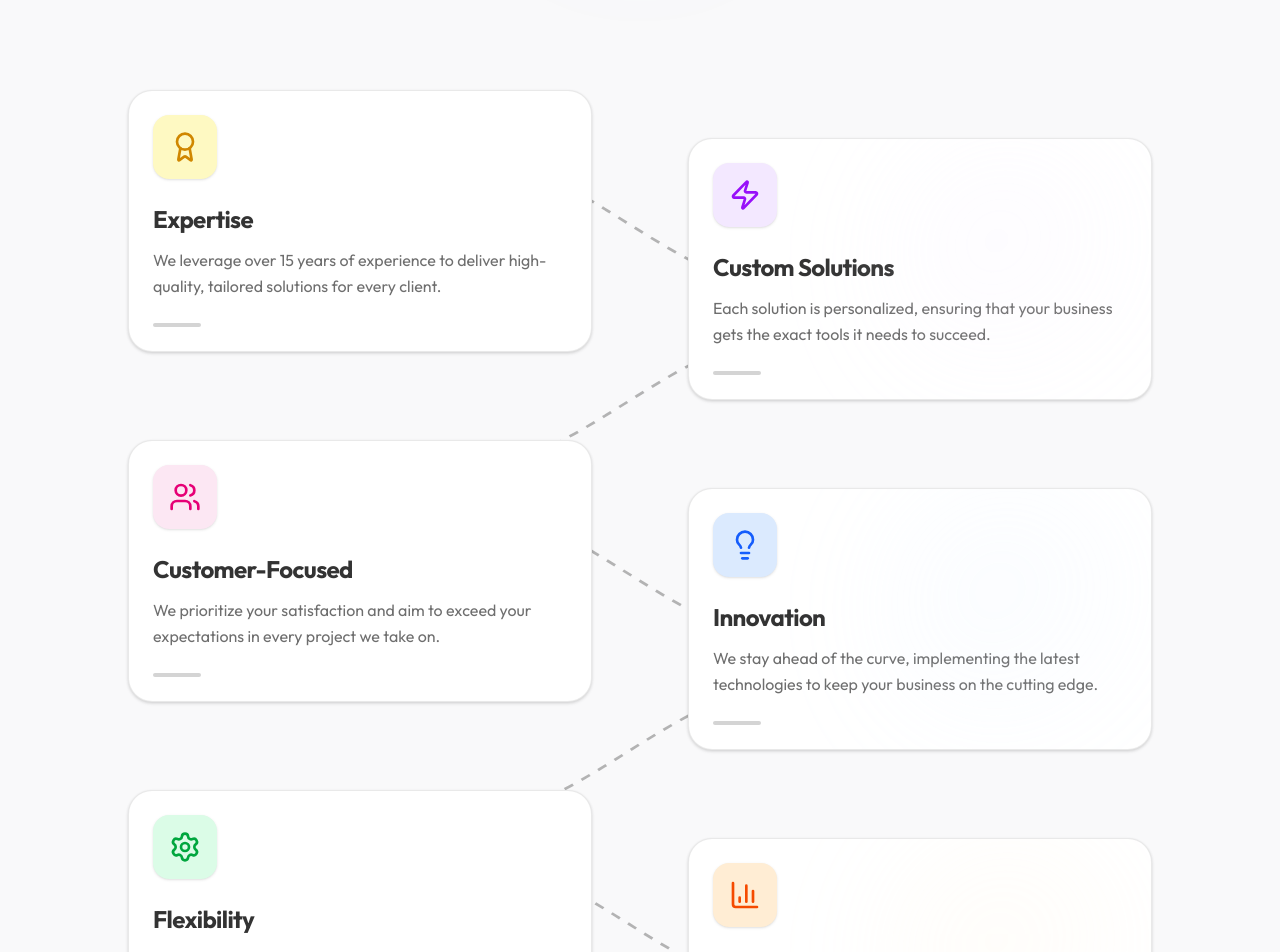
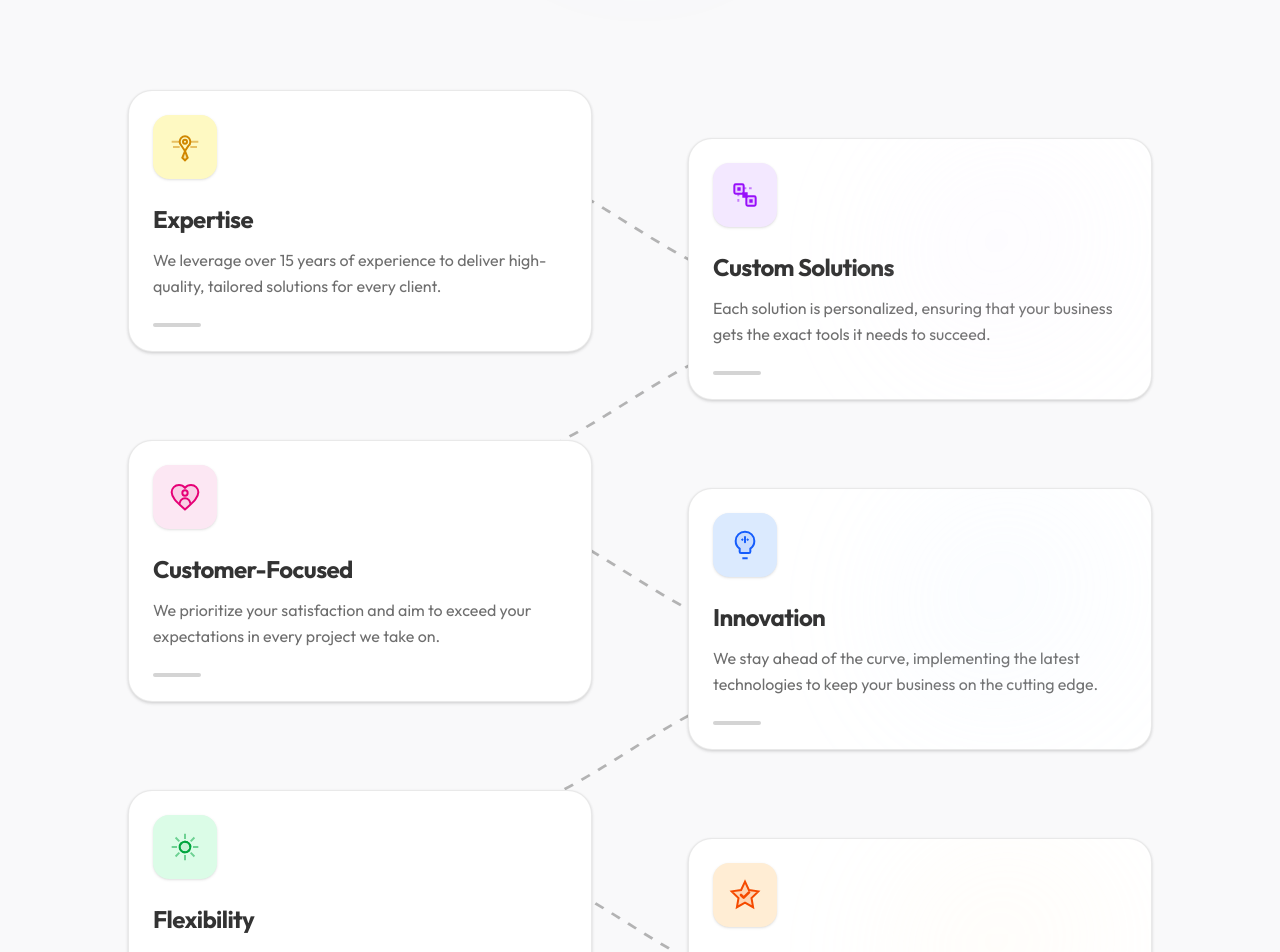
Before and after one commit to Sahil-796/vnp, a Next.js app: page / in a window 1280 px wide. Shown: the part 4900-5852 px from the top of the page. Built offline with nearby package versions, Linux system fonts and the light colour scheme.

Commit message:
add: custom icons

```diff
--- a/components/WhyChooseUs.tsx
+++ b/components/WhyChooseUs.tsx
@@ -5,6 +5,56 @@ import { cn } from "@/lib/utils";
 import { motion } from "framer-motion";
 import SectionTitle from "./SectionTitle";
 import { data } from "@/constants";
+
+// Custom SVG Icons
+const Icons = {
+    Expertise: (props: any) => (
+        <svg viewBox="0 0 24 24" fill="none" stroke="currentColor" strokeWidth="1.5" {...props}>
+            <path d="M12 15l-2 5l2 2l2-2l-2-5z" fill="currentColor" fillOpacity="0.2" />
+            <path d="M12 4a4 4 0 0 1 4 4c0 1.25-.5 2.4-1.4 3.1L12 15l-2.6-3.9A3.99 3.99 0 0 1 8 8a4 4 0 0 1 4-4z" />
+            <circle cx="12" cy="8" r="1.5" />
+            <path d="M16 8h6M16 12h5M2 8h6M3 12h5" strokeOpacity="0.5" />
+        </svg>
+    ),
+    "Custom Solutions": (props: any) => (
+        <svg viewBox="0 0 24 24" fill="none" stroke="currentColor" strokeWidth="1.5" {...props}>
+            <rect x="4" y="4" width="7" height="7" rx="1" fill="currentColor" fillOpacity="0.1" />
+            <rect x="13" y="13" width="7" height="7" rx="1" fill="currentColor" fillOpacity="0.12" />
+            <path d="M11 11h2v2h-2z" strokeWidth="2" />
+            <path d="M7 7h1v1H7zM16 16h1v1h-1z" fill="currentColor" />
+            <path d="M11 7h6M7 11v6" strokeOpacity="0.5" strokeDasharray="2 2" />
+        </svg>
+    ),
+    "Customer-Focused": (props: any) => (
+        <svg viewBox="0 0 24 24" fill="none" stroke="currentColor" strokeWidth="1.5" {...props}>
+            <path d="M12 21.35l-1.45-1.32C5.4 15.36 2 12.28 2 8.5 2 5.42 4.42 3 7.5 3c1.74 0 3.41.81 4.5 2.09C13.09 3.81 14.76 3 16.5 3 19.58 3 22 5.42 22 8.5c0 3.78-3.4 6.86-8.55 11.54L12 21.35z" fill="currentColor" fillOpacity="0.1" />
+            <path d="M12 11a2 2 0 1 0 0-4 2 2 0 0 0 0 4z" />
+            <path d="M8 17c0-2.21 1.79-4 4-4s4 1.79 4 4" />
+        </svg>
+    ),
+    Innovation: (props: any) => (
+        <svg viewBox="0 0 24 24" fill="none" stroke="currentColor" strokeWidth="1.5" {...props}>
+            <path d="M9 18h6" />
+            <path d="M10 22h4" />
+            <path d="M12 2a7 7 0 0 1 7 7c0 2.38-1.19 4.47-3 5.74V17a1 1 0 0 1-1 1H9a1 1 0 0 1-1-1v-2.26C6.19 13.47 5 11.38 5 9a7 7 0 0 1 7-7z" fill="currentColor" fillOpacity="0.1" />
+            <path d="M12 6v4" strokeLinecap="round" />
+            <path d="M9.5 7.5l1 1M14.5 7.5l-1 1" />
+        </svg>
+    ),
+    Flexibility: (props: any) => (
+        <svg viewBox="0 0 24 24" fill="none" stroke="currentColor" strokeWidth="1.5" {...props}>
+            <path d="M12 2v4M12 18v4M4.93 4.93l2.83 2.83M16.24 16.24l2.83 2.83M2 12h4M18 12h4M4.93 19.07l2.83-2.83M16.24 7.76l2.83-2.83" strokeOpacity="0.5" />
+            <circle cx="12" cy="12" r="4" fill="currentColor" fillOpacity="0.1" />
+            <path d="M12 8a4 4 0 0 1 0 8 4 4 0 0 1 0-8z" strokeDasharray="2 2" />
+        </svg>
+    ),
+    "Quality Commitment": (props: any) => (
+        <svg viewBox="0 0 24 24" fill="none" stroke="currentColor" strokeWidth="1.5" {...props}>
+            <path d="M12 2L9.09 8.26L2 9.27l5.14 5.01L5.92 21.18L12 17.77l6.08 3.41l-1.21-6.9L22 9.27l-7.09-1.01L12 2z" fill="currentColor" fillOpacity="0.15" />
+            <path d="M9 12l2 2 4-4" strokeWidth="2" strokeLinecap="round" strokeLinejoin="round" />
+        </svg>
+    )
+};
 
 export const WhyChooseUs = () => {
     return (
@@ -40,7 +90,8 @@ export const WhyChooseUs = () => {
 
                     <div className="grid grid-cols-1 lg:grid-cols-2 gap-x-24 gap-y-10 items-start">
                         {data.whyChooseUs.map((feature, index) => {
-                            const Icon = feature.icon;
+                            // @ts-ignore
+                            const Icon = Icons[feature.title] || feature.icon;
                             return (
                                 <motion.div
                                     key={index}
```
